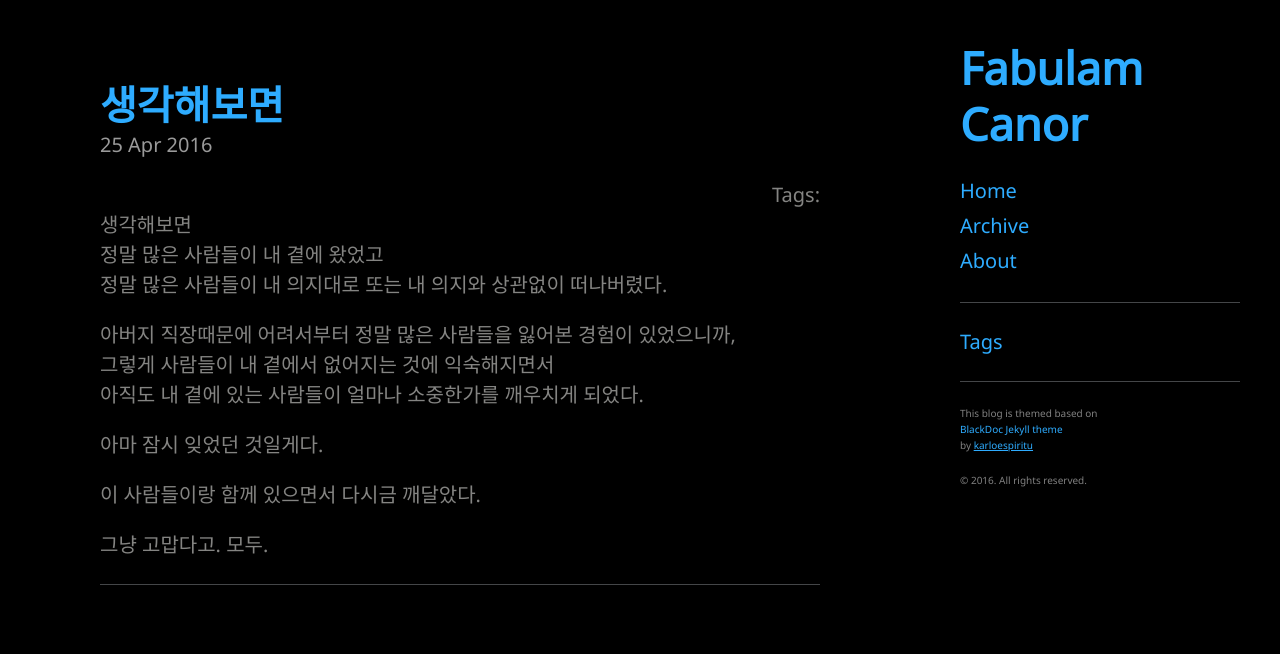
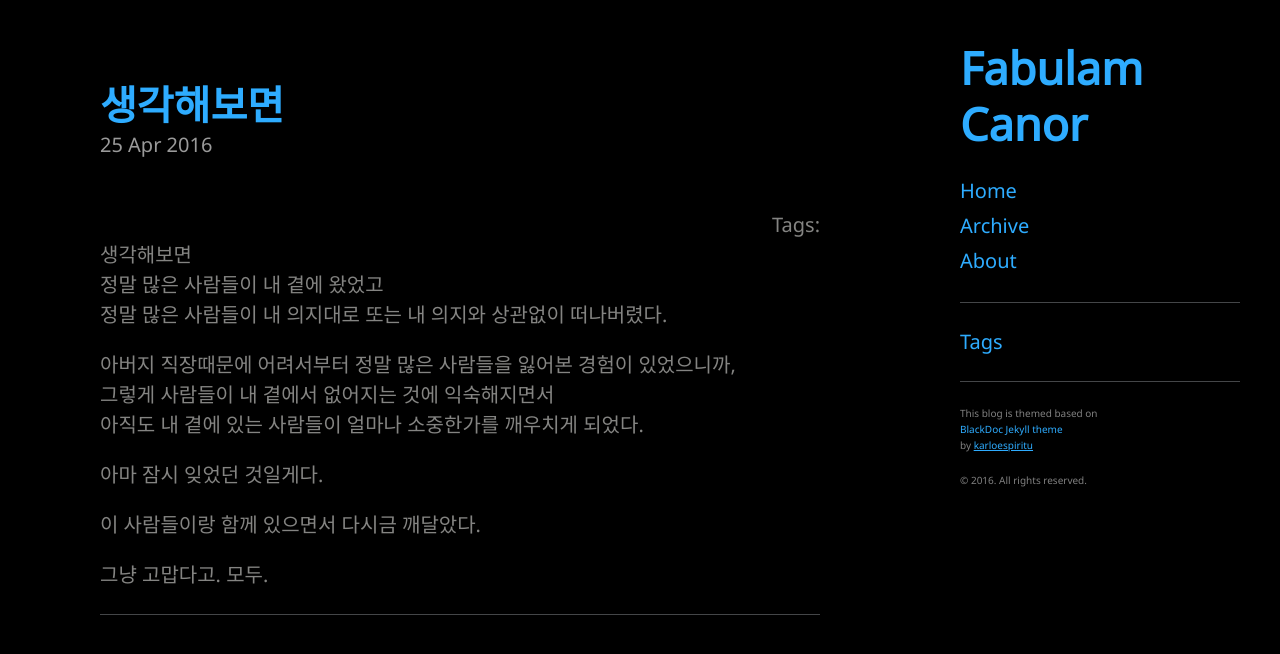
Before and after one commit to Canorus/canorus.github.io, a Jekyll site: the page built from _posts/2016-04-25-come-to-think-of-it.md, in a window 1280 px wide. Shown: the top 654 px of the page. Built offline with Jekyll 4.4.1, drawn with Linux system fonts in a browser that asks for light colours; comment, search, counter and statistics services are not loaded.

Commit message:
fixing tag

```diff
--- a/_layouts/post.html
+++ b/_layouts/post.html
@@ -4,7 +4,8 @@
 
 <div class="post">
   <h1 class="post-title">{{ page.title }}</h1>
-  <span class="post-date">{{ page.date | date_to_string }}</span><span class="posttags">{% include post-tags.html %}</span>
+  <span class="post-date">{{ page.date | date_to_string }}</span><br/>
+  <span class="posttags">{% include post-tags.html %}</span>
   {{ content }}
   <hr>
 
```
